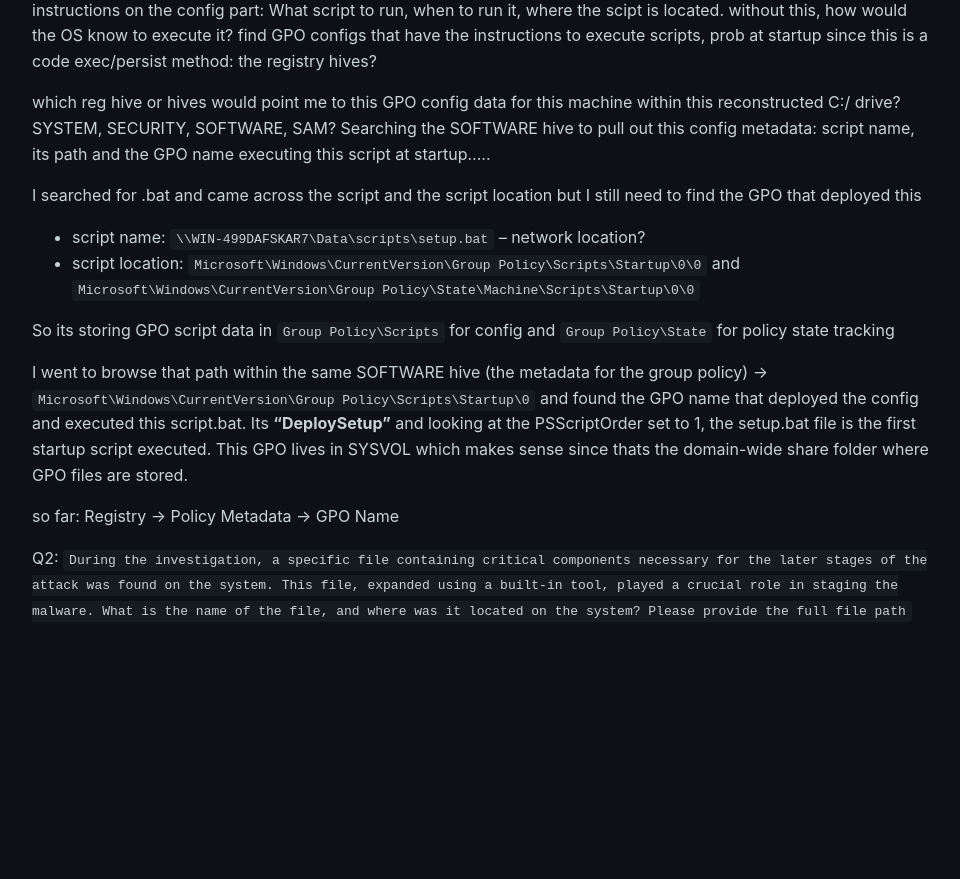
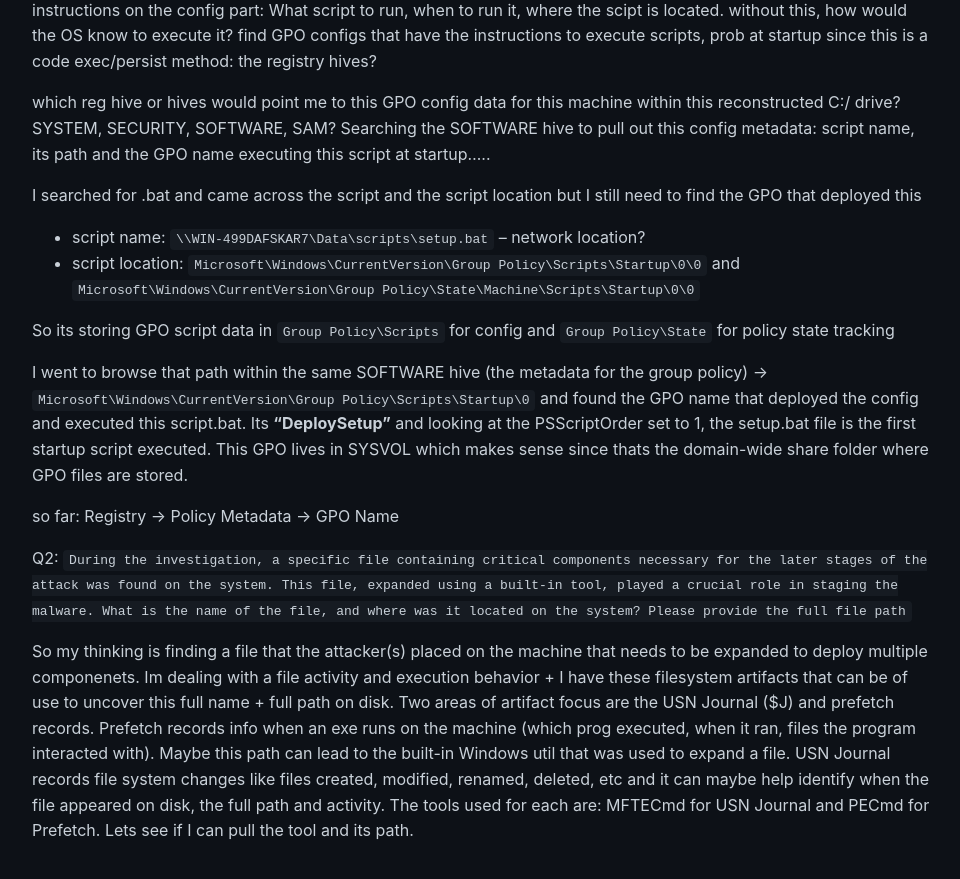
Before and after one commit to soreRum/soreRum.github.io, a Jekyll site: the page built from _posts/2026-03-5-MeteorHit-Indra Lab.md, in a window 1280 px wide and 900 px high, scrolled down 1172 px. Shown: the top 879 px of the window, without its empty margins (158-1118 px from the left). Built offline with Jekyll 4.4.1, drawn with Linux system fonts in a browser that asks for light colours; our own code applies the rules of GitHub Pages for plain Markdown files; before the commit the page ends 1851 px from its top, so only the background shows below that.

Commit message:
Update 2026-03-5-MeteorHit-Indra Lab.md

```diff
--- a/_posts/2026-03-5-MeteorHit-Indra Lab.md
+++ b/_posts/2026-03-5-MeteorHit-Indra Lab.md
@@ -40,3 +40,5 @@ and found the GPO name that deployed the config and executed this script.bat. It
 so far: Registry → Policy Metadata → GPO Name
 
 Q2: `During the investigation, a specific file containing critical components necessary for the later stages of the attack was found on the system. This file, expanded using a built-in tool, played a crucial role in staging the malware. What is the name of the file, and where was it located on the system? Please provide the full file path`
+
+So my thinking is finding a file that the attacker(s) placed on the machine that needs to be expanded to deploy multiple componenets. Im dealing with a file activity and execution behavior + I have these filesystem artifacts that can be of use to uncover this full name + full path on disk. Two areas of artifact focus are the USN Journal ($J) and prefetch records. Prefetch records info when an exe runs on the machine (which prog executed, when it ran, files the program interacted with). Maybe this path can lead to the built-in Windows util that was used to expand a file.  USN Journal records file system changes like files created, modified, renamed, deleted, etc and it can maybe help identify when the file appeared on disk, the full path and activity. The tools used for each are: MFTECmd for USN Journal and PECmd for Prefetch. Lets see if I can pull the tool and its path.
```
